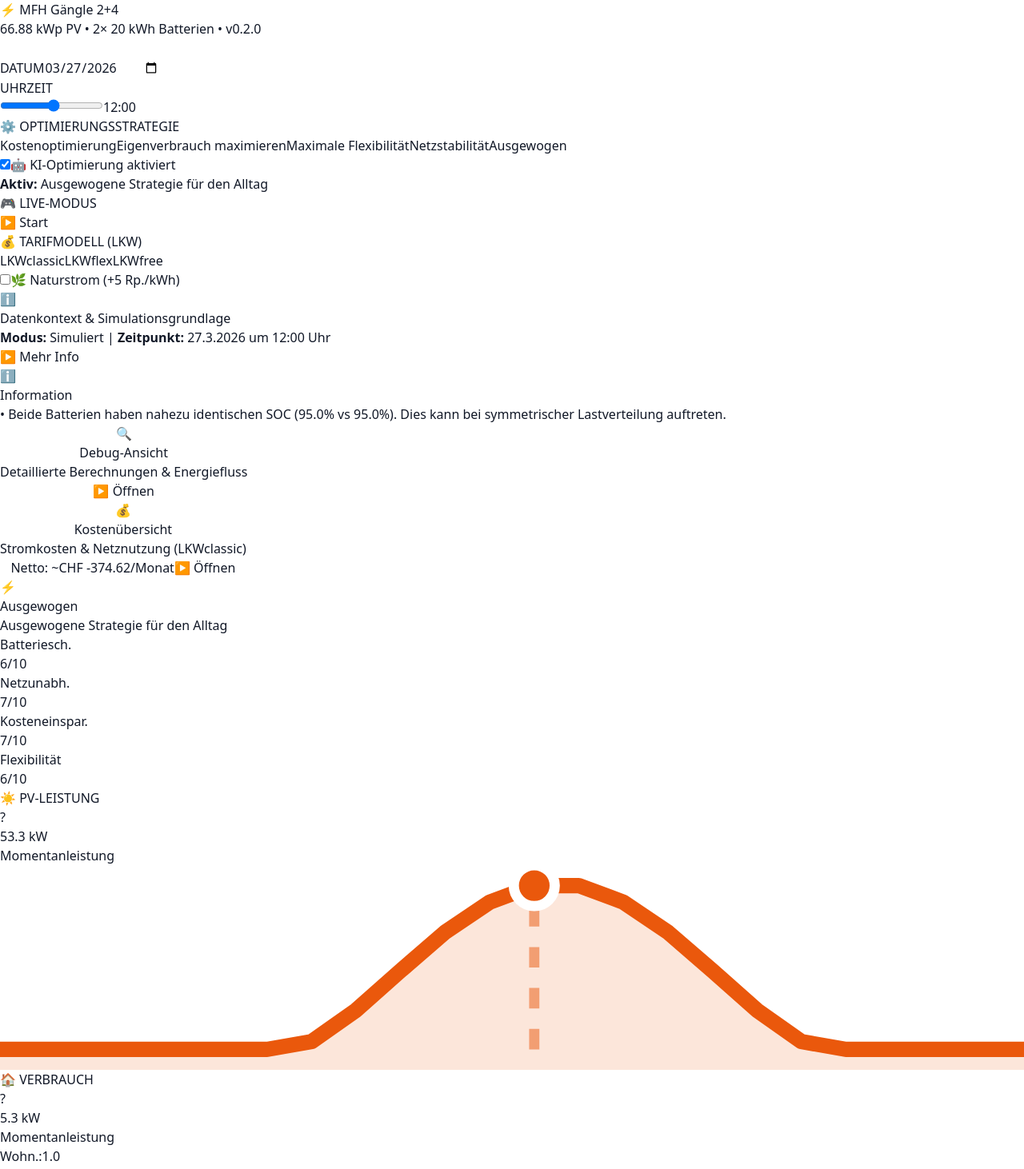
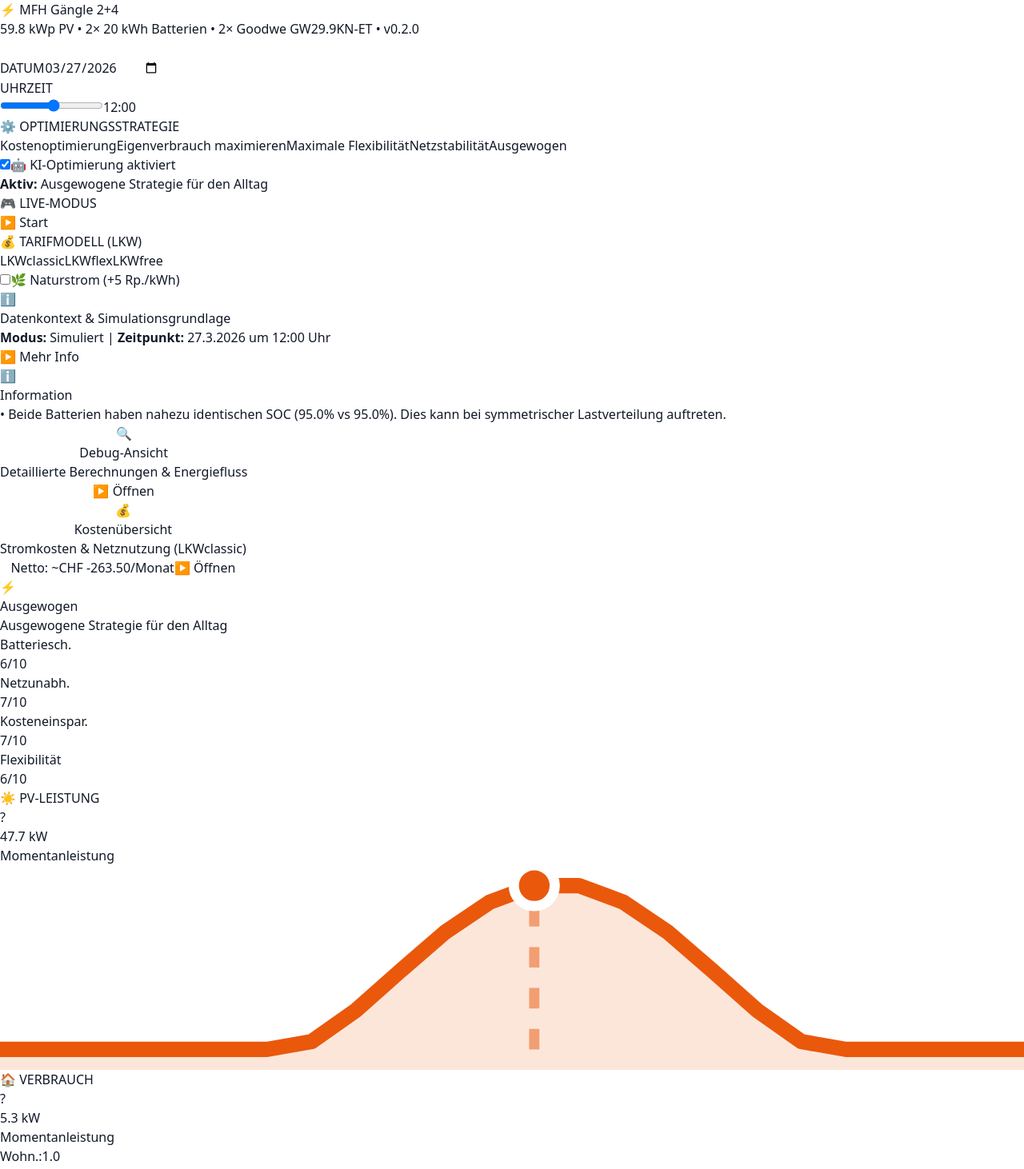
Before and after one commit to tinur5/GaengleSimulator, a Next.js app: page /dashboard in a window 1280 px wide. Shown: the top 1462 px of the page at 80% size. Built offline with nearby package versions, Linux system fonts and the light colour scheme.

Commit message:
Add component specifications and separate inverters
Co-authored-by: tinur5 <4281458+tinur5@users.noreply.github.com>

```diff
--- a/app/dashboard/page.tsx
+++ b/app/dashboard/page.tsx
@@ -27,14 +27,20 @@ export default function Dashboard() {
   const [building] = useState<Building>({
     id: 1,
     name: 'MFH Gängle 2+4',
-    pvPeakKw: 66.88,
+    pvPeakKw: 59.8, // 2x Goodwe GW29.9KN-ET inverters
+    pvModel: 'Arres 3.2 / Premium L',
+    pvManufacturer: 'Arres',
     capacity: 40,
     efficiency: 0.95,
-    numInverters: 2,
-    inverterPowerKw: 33.44,
+    numInverters: 2, // Kept for backward compatibility
+    inverterPowerKw: 29.9, // Kept for backward compatibility
+    inverters: [
+      { id: 1, model: 'GW29.9KN-ET', manufacturer: 'Goodwe', powerKw: 29.9, efficiency: 0.97 },
+      { id: 2, model: 'GW29.9KN-ET', manufacturer: 'Goodwe', powerKw: 29.9, efficiency: 0.97 },
+    ],
     batteries: [
-      { id: 1, inverterId: 1, capacityKwh: 20, soc: 75 },
-      { id: 2, inverterId: 2, capacityKwh: 20, soc: 65 },
+      { id: 1, inverterId: 1, capacityKwh: 20, soc: 75, model: 'Lynx D - 20.0 kWh', manufacturer: 'GoodWe' },
+      { id: 2, inverterId: 2, capacityKwh: 20, soc: 65, model: 'Lynx D - 20.0 kWh', manufacturer: 'GoodWe' },
     ],
   });
 
@@ -448,7 +454,7 @@ export default function Dashboard() {
           <div className="flex flex-col md:flex-row md:items-center md:justify-between gap-4">
             <div>
               <h1 className="text-2xl font-bold text-gray-900">⚡ MFH Gängle 2+4</h1>
-              <p className="text-sm text-gray-600">66.88 kWp PV • 2× 20 kWh Batterien • <span className="text-xs text-gray-500">v{APP_VERSION}</span></p>
+              <p className="text-sm text-gray-600">59.8 kWp PV • 2× 20 kWh Batterien • 2× Goodwe GW29.9KN-ET • <span className="text-xs text-gray-500">v{APP_VERSION}</span></p>
 
             </div>
             <button
@@ -710,7 +716,7 @@ export default function Dashboard() {
           <div className="bg-gradient-to-br from-orange-50 to-yellow-50 rounded-lg shadow p-2 sm:p-3 md:p-4 border-l-4 border-orange-400">
             <h3 className="text-[10px] sm:text-xs font-bold text-gray-600 flex items-center">
               ☀️ PV-LEISTUNG
-              <InfoTooltip text="Aktuelle Photovoltaik-Produktionsleistung (kW = Kilowatt) basierend auf Tageszeit, Monat, Wetter und installierter Leistung (66.88 kWp). Berechnet mit realistischen Sonnenauf-/untergangszeiten und Bewölkungsfaktoren. kW ist eine Momentanleistung - über eine Stunde ergibt sich daraus die Energie in kWh (Kilowattstunden)." />
+              <InfoTooltip text="Aktuelle Photovoltaik-Produktionsleistung (kW = Kilowatt) basierend auf Tageszeit, Monat, Wetter und installierter Leistung (59.8 kWp - Arres 3.2 / Premium L Module). Berechnet mit realistischen Sonnenauf-/untergangszeiten und Bewölkungsfaktoren. kW ist eine Momentanleistung - über eine Stunde ergibt sich daraus die Energie in kWh (Kilowattstunden)." />
             </h3>
             <p className="text-xl sm:text-2xl md:text-3xl font-bold text-orange-600 mt-1 md:mt-2">{pvProduction.toFixed(1)} <span className="text-xs sm:text-sm">kW</span></p>
             <div className="mt-1 text-[9px] sm:text-[10px] text-gray-600">
@@ -1042,10 +1048,21 @@ export default function Dashboard() {
           <div className="bg-white rounded-lg shadow p-2 md:p-4">
             <h2 className="text-sm md:text-lg font-bold mb-2 md:mb-3">🏢 Gebäude</h2>
             <div className="space-y-1 md:space-y-2 text-xs md:text-sm">
-              <p><span className="font-bold">PV:</span> {building.pvPeakKw} kWp</p>
-              <p><span className="font-bold">Batterie:</span> {building.capacity} kWh (2× {building.batteries[0].capacityKwh} kWh)</p>
+              <p><span className="font-bold">PV:</span> {building.pvPeakKw} kWp {building.pvModel && `(${building.pvModel})`}</p>
+              <p><span className="font-bold">Batterie:</span> {building.capacity} kWh (2× {building.batteries[0].capacityKwh} kWh) {building.batteries[0].manufacturer && `- ${building.batteries[0].manufacturer} ${building.batteries[0].model}`}</p>
               <p><span className="font-bold">System-Effizienz:</span> {(building.efficiency * 100).toFixed(0)}% <span className="text-[10px] text-gray-600">(Wechselrichter & Batterie)</span></p>
-              <p><span className="font-bold">Wechselrichter:</span> {building.numInverters}× {building.inverterPowerKw} kW</p>
+              {building.inverters && building.inverters.length > 0 ? (
+                <div>
+                  <p className="font-bold">Wechselrichter:</p>
+                  {building.inverters.map((inv, idx) => (
+                    <p key={inv.id} className="ml-2 text-[11px] md:text-xs">
+                      • WR{idx + 1}: {inv.manufacturer} {inv.model} ({inv.powerKw} kW) - {inv.id === 1 ? 'Allgemein' : 'Wohnungen'}
+                    </p>
+                  ))}
+                </div>
+              ) : (
+                <p><span className="font-bold">Wechselrichter:</span> {building.numInverters}× {building.inverterPowerKw} kW</p>
+              )}
             </div>
           </div>
         </div>
--- a/components/DataContextBanner.tsx
+++ b/components/DataContextBanner.tsx
@@ -47,7 +47,8 @@ export default function DataContextBanner({ selectedDate, selectedHour }: DataCo
               <div className="bg-white rounded p-2">
                 <h4 className="font-bold text-blue-900 mb-1">☀️ PV-Annahmen</h4>
                 <ul className="space-y-1 text-gray-700">
-                  <li>• <strong>Peak:</strong> 66.88 kWp</li>
+                  <li>• <strong>Peak:</strong> 59.8 kWp</li>
+                  <li>• <strong>Module:</strong> Arres 3.2 / Premium L</li>
                   <li>• <strong>Effizienz:</strong> 95%</li>
                   <li>• <strong>Standort:</strong> Baizers (46.5°N)</li>
                   <li>• <strong>Bewölkung:</strong> Saisonal (45-68%)</li>
--- a/components/DebugPanel.tsx
+++ b/components/DebugPanel.tsx
@@ -43,8 +43,8 @@ export default function DebugPanel({
   selectedHour,
   selectedDate,
   strategyConfig,
-  inverterPowerKw = 33.44,
-  pvPeakKw = 66.88,
+  inverterPowerKw = 29.9,
+  pvPeakKw = 59.8,
 }: DebugPanelProps) {
   const [isExpanded, setIsExpanded] = useState(false);
 
@@ -93,11 +93,11 @@ export default function DebugPanel({
                 </div>
                 <div className="flex justify-between border-t pt-1 mt-1">
                   <span>Peak-Leistung:</span>
-                  <span className="font-semibold">66.88 kWp</span>
+                  <span className="font-semibold">{pvPeakKw} kWp</span>
                 </div>
                 <div className="flex justify-between">
                   <span>Auslastung:</span>
-                  <span className="font-semibold">{((pvProduction / 66.88) * 100).toFixed(1)}%</span>
+                  <span className="font-semibold">{((pvProduction / pvPeakKw) * 100).toFixed(1)}%</span>
                 </div>
               </div>
             </div>
--- a/components/PlausibilityWarnings.tsx
+++ b/components/PlausibilityWarnings.tsx
@@ -74,8 +74,8 @@ export default function PlausibilityWarnings({
   }
 
   // Check 7: PV production plausibility
-  if (pvProduction > 70) {
-    warnings.push(`PV-Produktion (${pvProduction.toFixed(1)} kW) übersteigt installierte Kapazität (66.88 kWp).`);
+  if (pvProduction > 62) {
+    warnings.push(`PV-Produktion (${pvProduction.toFixed(1)} kW) übersteigt installierte Kapazität (59.8 kWp).`);
   }
 
   // Check 8: Energy balance validation
```
Also changed, not shown: lib/models.ts (+15 -2 lines), 2 other files (tests, documents, lock files or other folders).
